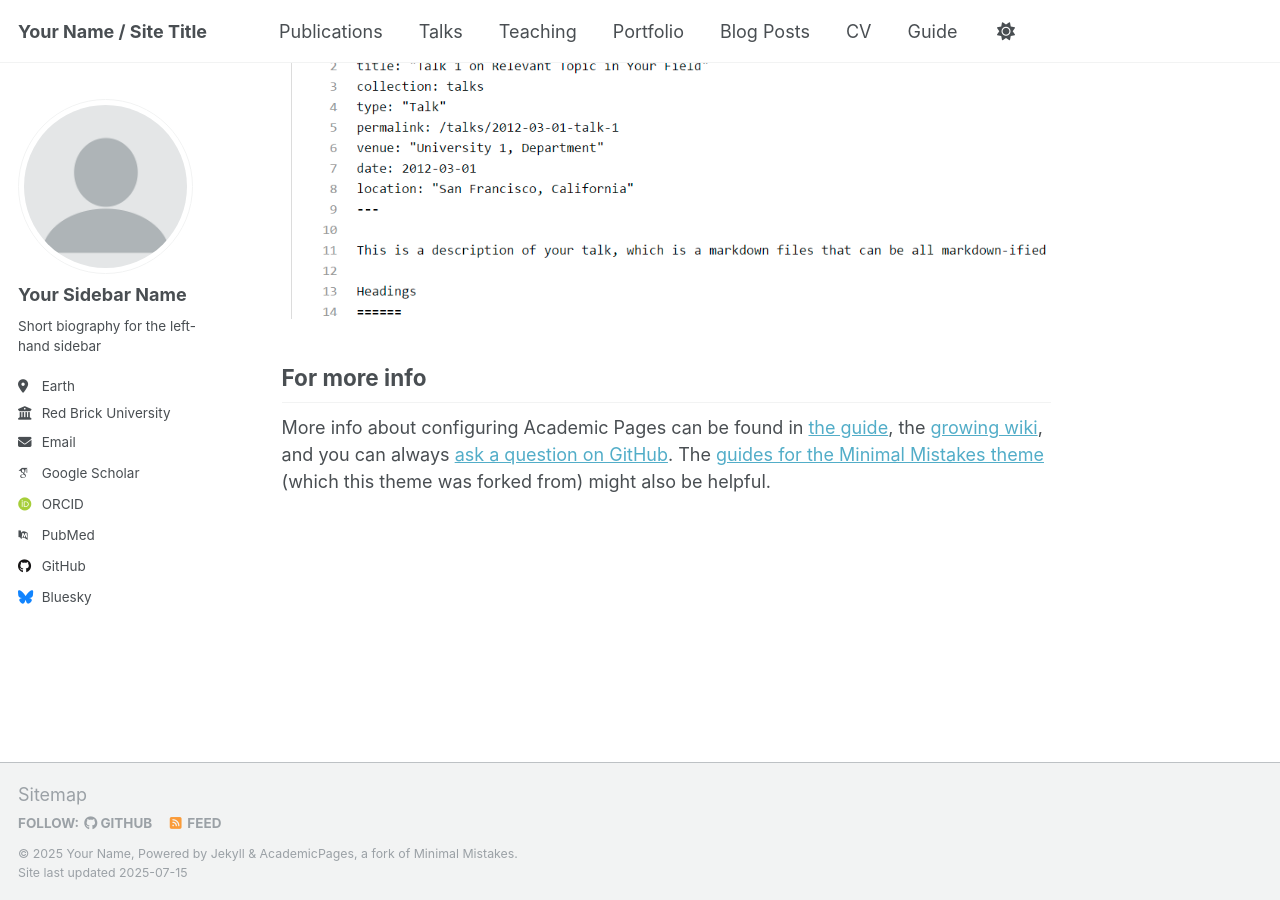
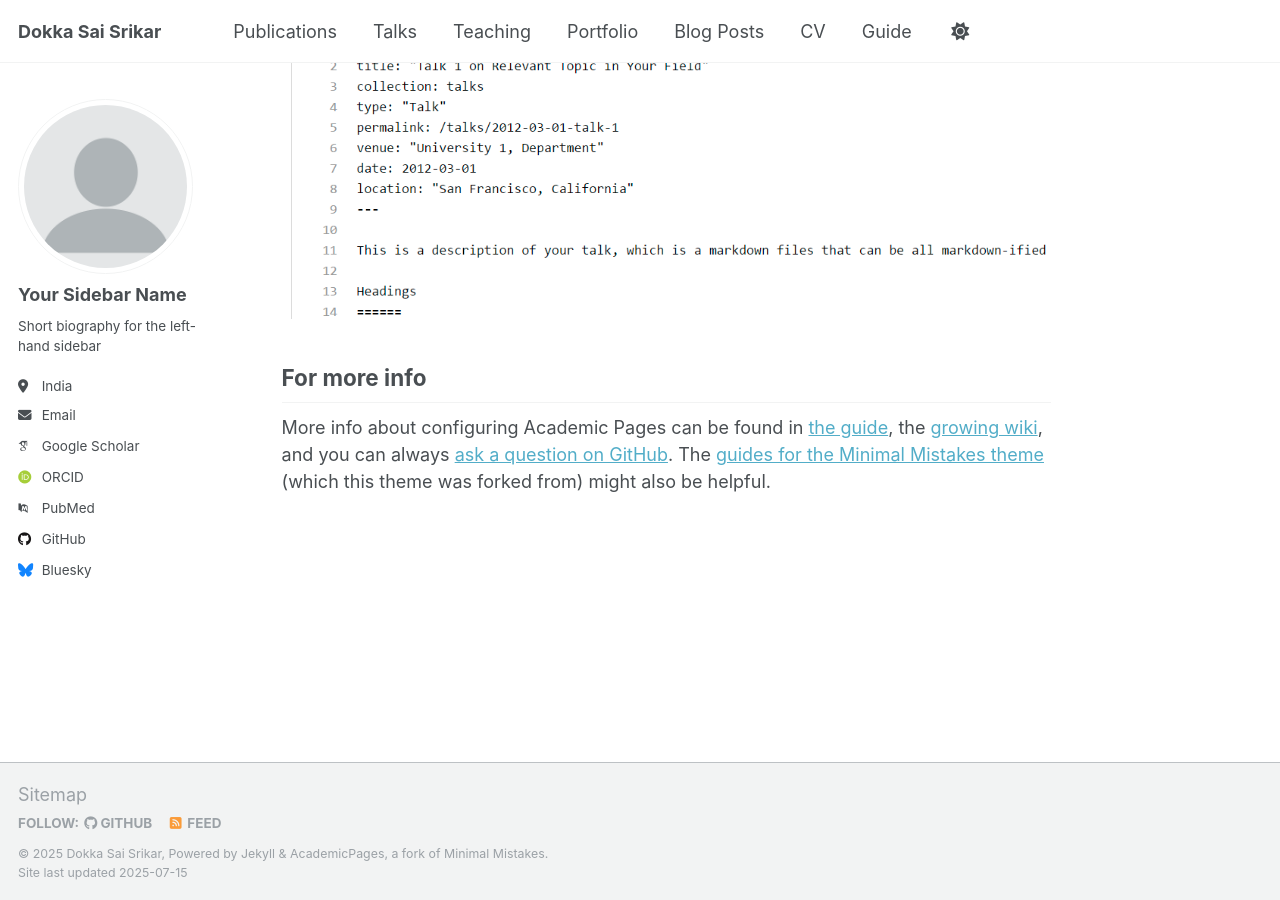
Before and after one commit to SaiSrikarDokka/SaiSrikarDokka.github.io, a Jekyll site: the page built from _pages/about.md, in a window 1280 px wide and 900 px high, scrolled down 2636 px. Built offline with Jekyll 4.4.1, drawn with Linux system fonts in a browser that asks for light colours; some web fonts are replaced.

Commit message:
Update _config.yml

```diff
--- a/_config.yml
+++ b/_config.yml
@@ -9,13 +9,13 @@
 # Basic Site Settings
 locale                   : "en-US"
 site_theme               : "default"
-title                    : "Your Name / Site Title"
+title                    : "Dokka Sai Srikar "
 title_separator          : "-"
-name                     : &name "Your Name"
+name                     : &name "Dokka Sai Srikar"
 description              : &description "personal description"
-url                      : https://academicpages.github.io # the base hostname & protocol for your site e.g. "https://[your GitHub username].github.io" or if you already have some other page hosted on Github then use "https://[your GitHub username].github.io/[Your Repo Name]"
+url                      : https://SaiSrikarDokka.github.io # the base hostname & protocol for your site e.g. "https://[your GitHub username].github.io" or if you already have some other page hosted on Github then use "https://[your GitHub username].github.io/[Your Repo Name]"
 baseurl                  : "" # the subpath of your site, e.g. "/blog"
-repository               : "academicpages/academicpages.github.io"
+repository               : "SaiSrikarDokka/SaiSrikarDokka.github.io"
 
 # Site Author - The following control what appear as part of the author content on the side bar.
 #               If a field is blank the icon and link will not appear, otherwise it will be shown.
@@ -26,10 +26,8 @@ author:
   name             : "Your Sidebar Name"
   pronouns         : # example: "she/her"
   bio              : "Short biography for the left-hand sidebar"
-  location         : "Earth"
-  employer         : "Red Brick University"
-  uri              : # URL
-  email            : "none@example.org"
+  location         : "India"
+  email            : "srikardokka104@gmail.com"
 
   # Academic websites
   academia         : # URL
```
